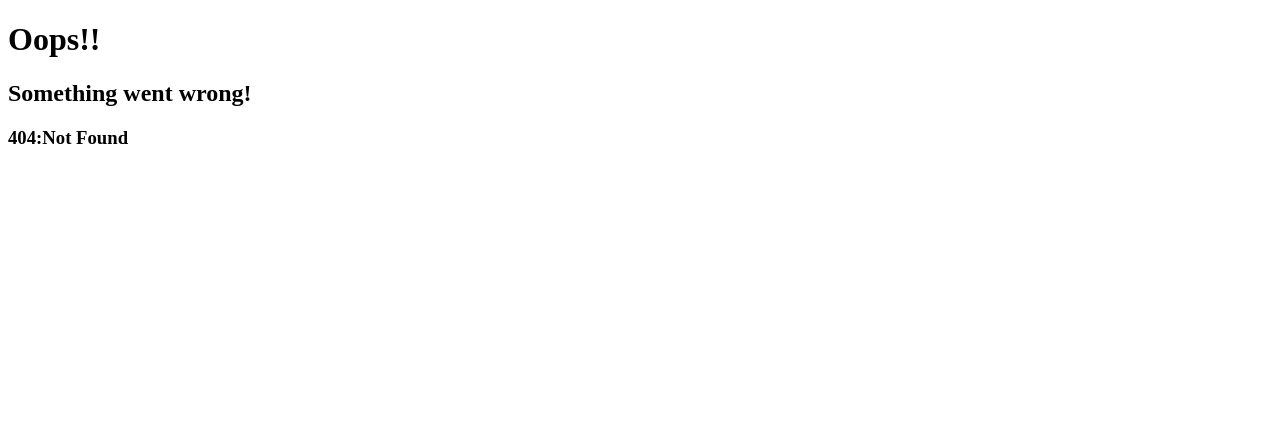
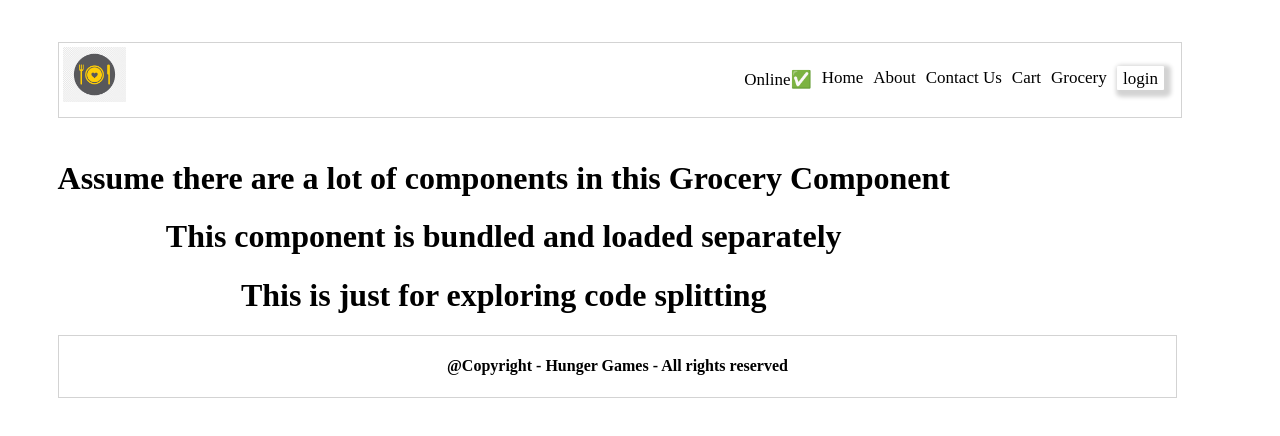
Before and after one commit to aditya-codebrunch/Food-ordering-app, a React (Vite) app: page /grocery in a window 1280 px wide. Before the commit this address had no page. Shown: the top 436 px of the page. Built offline with nearby package versions, Linux system fonts and the light colour scheme.

Commit message:
exploring lazy loading and updated notes

```diff
--- a/src/App.js
+++ b/src/App.js
@@ -1,4 +1,4 @@
-import React from 'react';
+import React, { Suspense, lazy } from 'react';
 import ReactDOM from 'react-dom/client';
 import Content from './components/Content.js';
 import About from './components/About.js';
@@ -10,7 +10,7 @@ import { createBrowserRouter, RouterProvider, Outlet } from 'react-router-dom';
 import RestaurantMenu from './components/RestaurantMenu.js';
 
 const root = ReactDOM.createRoot(document.getElementById('root'));
-
+const Grocery = lazy(()=>import('./components/Grocery.js'));
 const AppLayout = () => {
     return (
         <div className='app'>
@@ -43,6 +43,10 @@ const appRouter = createBrowserRouter([
                 element: <Contact />
             },
             {
+                path: '/grocery',
+                element: <Suspense fallback={<h1>Loading....</h1>}><Grocery /></Suspense>
+            },
+            {
                 path: '/restaurants/:resId',
                 element: <RestaurantMenu />
             }
--- /dev/null
+++ b/src/components/Grocery.js
@@ -0,0 +1,11 @@
+const Grocery = () =>{
+    return (
+    <div>
+        <h1>Assume there are a lot of components in this Grocery Component</h1>
+        <h1>This component is bundled and loaded separately</h1>
+        <h1>This is just for exploring code splitting</h1>
+    </div>
+  );
+}
+
+export default Grocery;
--- a/src/components/Header.js
+++ b/src/components/Header.js
@@ -19,6 +19,7 @@ const Header = () => {
                     <li><Link to='/about'>About</Link></li>
                     <li><Link to='/contact'>Contact Us</Link></li>
                     <li><a>Cart</a></li>
+                    <li><Link to='/grocery'>Grocery</Link></li>
                     <li className='sign-in'><a onClick={()=>{
                         if(logInOrOut === 'login'){
                             setLogInOrOut('logout');
```
Also changed, not shown: 1 other file (tests, documents, lock files or other folders).
